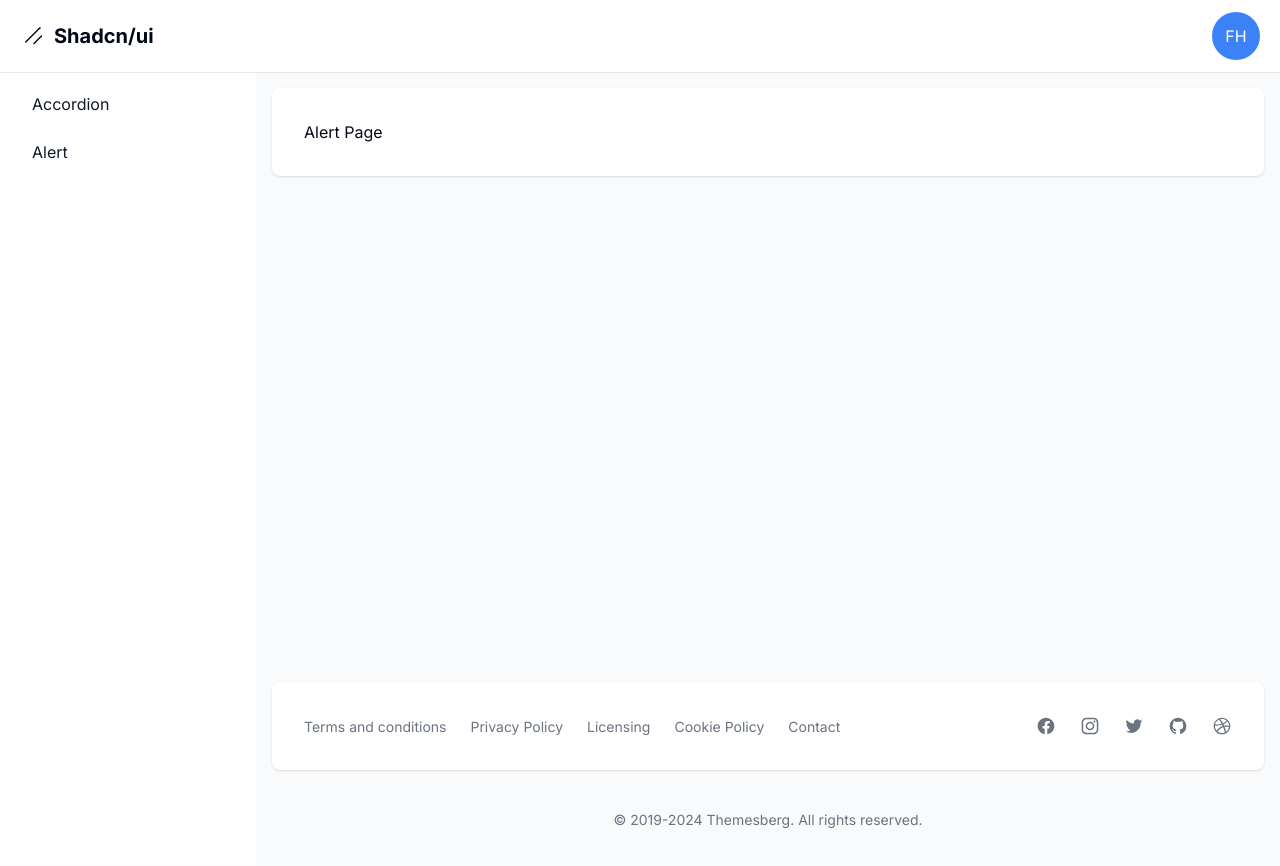
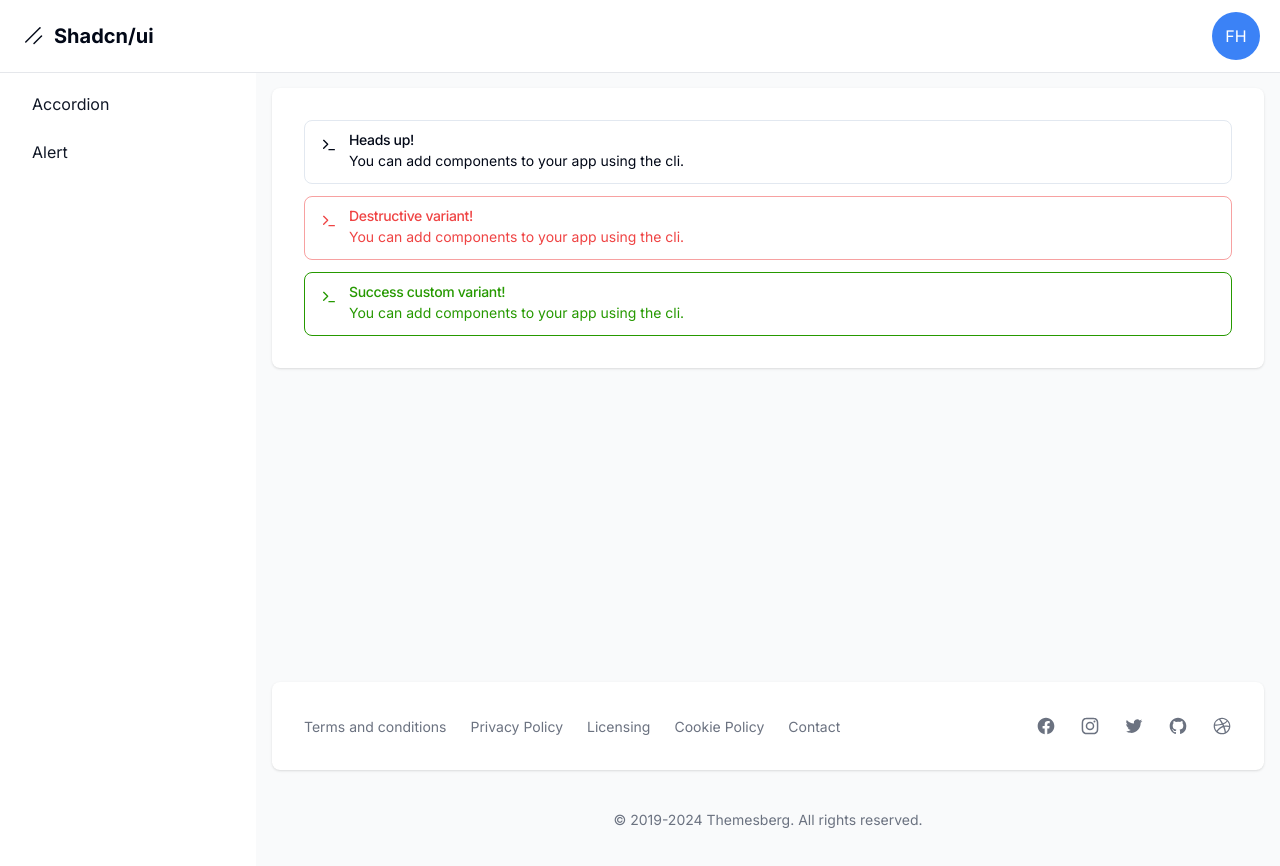
Before and after one commit to Starklord17/Shadcn-Dashboard, a Next.js app: page /dashboard/alert in a window 1280 px wide. Shown: the top 866 px of the page. Built offline with nearby package versions, Linux system fonts and the light colour scheme.

Commit message:
:zap: Alert

```diff
--- a/src/app/dashboard/alert/page.tsx
+++ b/src/app/dashboard/alert/page.tsx
@@ -1,7 +1,32 @@
+import { Alert, AlertTitle, AlertDescription } from "@/components/ui/alert";
+import { Terminal } from "lucide-react";
+
 export default function Page() {
   return (
-    <div>
-      <h1>Alert Page</h1>
+    <div className="grid gap-3">
+      <Alert>
+        <Terminal className="h-4 w-4" />
+        <AlertTitle>Heads up!</AlertTitle>
+        <AlertDescription>
+          You can add components to your app using the cli.
+        </AlertDescription>
+      </Alert>
+
+      <Alert variant='destructive'>
+        <Terminal className="h-4 w-4" />
+        <AlertTitle>Destructive variant!</AlertTitle>
+        <AlertDescription>
+          You can add components to your app using the cli.
+        </AlertDescription>
+      </Alert>
+
+      <Alert variant='success'>
+        <Terminal className="h-4 w-4" />
+        <AlertTitle>Success custom variant!</AlertTitle>
+        <AlertDescription>
+          You can add components to your app using the cli.
+        </AlertDescription>
+      </Alert>
     </div>
   );
 }
--- a/src/app/globals.css
+++ b/src/app/globals.css
@@ -19,6 +19,8 @@
     --accent-foreground: 222.2 47.4% 11.2%;
     --destructive: 0 84.2% 60.2%;
     --destructive-foreground: 210 40% 98%;
+    --success: 105, 100%, 30%;
+    --success-foreground: 210 40% 98%;
     --border: 214.3 31.8% 91.4%;
     --input: 214.3 31.8% 91.4%;
     --ring: 222.2 84% 4.9%;
--- /dev/null
+++ b/src/components/ui/alert.tsx
@@ -0,0 +1,60 @@
+import * as React from "react"
+import { cva, type VariantProps } from "class-variance-authority"
+
+import { cn } from "@/lib/utils"
+
+const alertVariants = cva(
+  "relative w-full rounded-lg border px-4 py-3 text-sm [&>svg+div]:translate-y-[-3px] [&>svg]:absolute [&>svg]:left-4 [&>svg]:top-4 [&>svg]:text-foreground [&>svg~*]:pl-7",
+  {
+    variants: {
+      variant: {
+        default: "bg-background text-foreground",
+        destructive:
+          "border-destructive/50 text-destructive dark:border-destructive [&>svg]:text-destructive",
+        success: "border-success/50 text-success dark:border-success [&>svg]:text-success",
+      },
+    },
+    defaultVariants: {
+      variant: "default",
+    },
+  }
+)
+
+const Alert = React.forwardRef<
+  HTMLDivElement,
+  React.HTMLAttributes<HTMLDivElement> & VariantProps<typeof alertVariants>
+>(({ className, variant, ...props }, ref) => (
+  <div
+    ref={ref}
+    role="alert"
+    className={cn(alertVariants({ variant }), className)}
+    {...props}
+  />
+))
+Alert.displayName = "Alert"
+
+const AlertTitle = React.forwardRef<
+  HTMLParagraphElement,
+  React.HTMLAttributes<HTMLHeadingElement>
+>(({ className, ...props }, ref) => (
+  <h5
+    ref={ref}
+    className={cn("mb-1 font-medium leading-none tracking-tight", className)}
+    {...props}
+  />
+))
+AlertTitle.displayName = "AlertTitle"
+
+const AlertDescription = React.forwardRef<
+  HTMLParagraphElement,
+  React.HTMLAttributes<HTMLParagraphElement>
+>(({ className, ...props }, ref) => (
+  <div
+    ref={ref}
+    className={cn("text-sm [&_p]:leading-relaxed", className)}
+    {...props}
+  />
+))
+AlertDescription.displayName = "AlertDescription"
+
+export { Alert, AlertTitle, AlertDescription }
--- a/tailwind.config.ts
+++ b/tailwind.config.ts
@@ -53,6 +53,10 @@
   				DEFAULT: 'hsl(var(--destructive))',
   				foreground: 'hsl(var(--destructive-foreground))'
   			},
+				success: {
+					DEFAULT: 'hsl(var(--success))',
+					foreground: 'hsl(var(--success-foreground))'
+				},
   			border: 'hsl(var(--border))',
   			input: 'hsl(var(--input))',
   			ring: 'hsl(var(--ring))',
```
Also changed, not shown: 1 other file (tests, documents, lock files or other folders).
